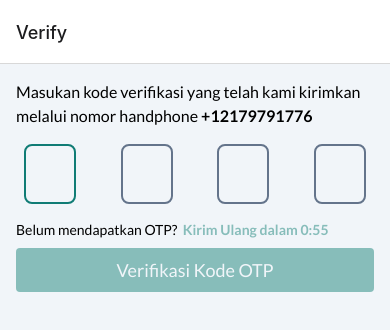
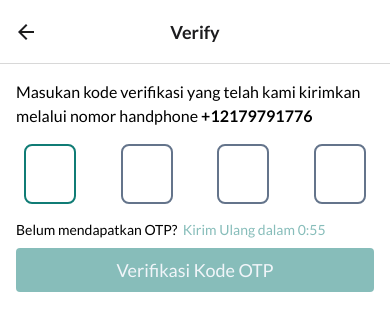
Before and after one commit to ShawnCone/denyut-mobile-2, a React Native app: screen /Verify in a window 390 px wide. Shown: the top 330 px of the page. Built offline with nearby package versions, Linux system fonts and the light colour scheme.

Commit message:
finish verify styling

```diff
--- a/src/AppContent.tsx
+++ b/src/AppContent.tsx
@@ -6,6 +6,11 @@ import {
   ProtectedAuthContextValues,
   useAuth,
 } from './context/AuthContext'
+import {
+  fontFamilies,
+  fontFamilyNameEnum,
+} from './design-system/tokens/font-families'
+import { tokens } from './design-system/tokens/tokens'
 import SplashScreen from './screens/SplashScreen'
 import LoginScreen from './screens/auth-screens/LoginScreen'
 import VerifyScreen from './screens/auth-screens/verify-screen/VerifyScreen'
@@ -14,15 +19,7 @@ import { RootStack } from './screens/root-stack'
 
 function AppContent() {
   const { loading, user, signOut } = useAuth()
-  const [fontsLoaded] = useFonts({
-    'Lato-thin': require('../assets/fonts/Lato-Thin.ttf'),
-    'Lato-light': require('../assets/fonts/Lato-Light.ttf'),
-    'Lato-lightItalic': require('../assets/fonts/Lato-LightItalic.ttf'),
-    'Lato-regular': require('../assets/fonts/Lato-Regular.ttf'),
-    'Lato-regularItalic': require('../assets/fonts/Lato-Italic.ttf'),
-    'Lato-bold': require('../assets/fonts/Lato-Bold.ttf'),
-    'Lato-boldItalic': require('../assets/fonts/Lato-BoldItalic.ttf'),
-  })
+  const [fontsLoaded] = useFonts(fontFamilies)
 
   const protectedRouteValues: ProtectedAuthContextValues | null = user
     ? {
@@ -37,22 +34,31 @@ function AppContent() {
 
   return (
     <NavigationContainer>
-      <RootStack.Navigator>
+      <RootStack.Navigator
+        initialRouteName="Login"
+        screenOptions={() => ({
+          headerTitleAlign: 'center',
+          headerTitleStyle: {
+            fontFamily: fontFamilyNameEnum['Lato-bold'],
+            fontSize: tokens.fontSizing['L'].fontSize,
+          },
+          headerBackVisible: true,
+        })}
+      >
         {protectedRouteValues === null ? (
           <>
+            <RootStack.Screen
+              name="Login"
+              component={LoginScreen}
+              options={{
+                headerShown: false,
+              }}
+            />
             <RootStack.Screen
               name="Verify"
               component={VerifyScreen}
               initialParams={{
                 phoneNumber: '+12179791776',
-              }}
-            />
-
-            <RootStack.Screen
-              name="Login"
-              component={LoginScreen}
-              options={{
-                headerShown: false,
               }}
             />
           </>
--- a/src/design-system/tokens/colors.ts
+++ b/src/design-system/tokens/colors.ts
@@ -37,6 +37,7 @@ export const colors = {
     extraDark: '#0c4a6e',
   },
   neutral: {
+    white: 'white',
     extraLight: '#f1f5f9',
     light: '#cbd5e1',
     normal: '#64748b',
--- a/src/screens/auth-screens/LoginScreen.tsx
+++ b/src/screens/auth-screens/LoginScreen.tsx
@@ -82,7 +82,7 @@ function LoginScreen({ navigation }: LoginScreenProps) {
         <View
           style={{
             flex: 1,
-            backgroundColor: 'white',
+            backgroundColor: tokens.colors.neutral.white,
             borderTopRightRadius: 70,
             elevation: 1,
             marginTop: -1 * tokens.margin.XXL,
--- a/src/screens/auth-screens/verify-screen/VerifyScreen.tsx
+++ b/src/screens/auth-screens/verify-screen/VerifyScreen.tsx
@@ -59,9 +59,9 @@ function VerifyScreen({ route }: VerifyScreenProps) {
   })
   function handleResendOTP() {
     resetResendTimer()
-    // resendOTP({
-    //   phoneNumber,
-    // })
+    resendOTP({
+      phoneNumber,
+    })
   }
 
   // Ref for auto focus when screen is open
@@ -78,9 +78,7 @@ function VerifyScreen({ route }: VerifyScreenProps) {
   return (
     <TouchableWithoutFeedback onPress={Keyboard.dismiss} accessible={false}>
       <FormProvider {...formMethods}>
-        <View
-          style={{ flex: 1, backgroundColor: tokens.colors.neutral.extraLight }}
-        >
+        <View style={{ flex: 1, backgroundColor: tokens.colors.neutral.white }}>
           <View
             style={{
               paddingHorizontal: tokens.padding.L,
@@ -135,9 +133,6 @@ function VerifyScreen({ route }: VerifyScreenProps) {
                 typographyProps={{
                   variant: {
                     size: 'caption',
-                    textStyling: {
-                      weight: 'bold',
-                    },
                   },
                   style: {
                     color: isReadyToResend
```
